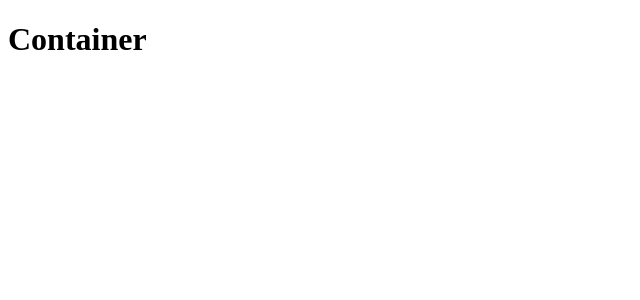
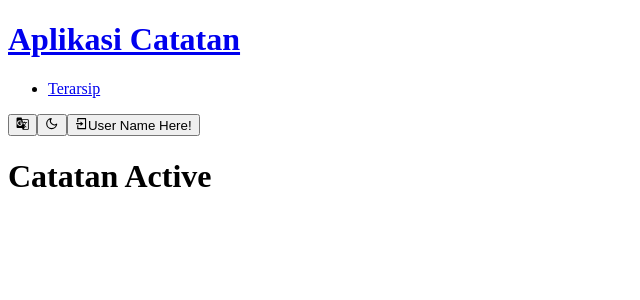
Before and after one commit to nandartika/personal-notes-v2, a React (Vite) app: page / in a window 1280 px wide. Shown: the top 300 px of the page, without its empty margins (0-640 px from the left). Built offline with nearby package versions, Linux system fonts and the light colour scheme; the HTML template or start-up script is replaced by a standard one.

Commit message:
add: create main container layout

```diff
--- a/package.json
+++ b/package.json
@@ -11,6 +11,7 @@
   "dependencies": {
     "react": "^18.2.0",
     "react-dom": "^18.2.0",
+    "react-icons": "^5.0.1",
     "react-router-dom": "^6.22.3"
   },
   "devDependencies": {
--- a/src/App.jsx
+++ b/src/App.jsx
@@ -1,15 +1,18 @@
 import React from 'react'
 import { Routes, Route } from 'react-router-dom'
+import MainContainer from './layouts/MainContainer'
 
 function App() {
-  return <Routes>
-    <Route path='/' element={<h1>Container</h1>}>
+  return (
+    <Routes>
+      <Route path='/' element={<MainContainer />}>
         <Route path='login' element={<h1>Login Page</h1>} />
         <Route path='sign-up' element={<h1>Sign Up Page</h1>} />
         <Route index path='/' element={<h1>Catatan Active</h1>} />
         <Route path='/archives' element={<h1>Catatan Archive</h1>} />
       </Route>
     </Routes>
+  )
 }
 
 export default App
--- /dev/null
+++ b/src/layouts/MainContainer.jsx
@@ -0,0 +1,17 @@
+import React from 'react'
+import NavigationApp from './NavigationApp'
+import { Outlet } from 'react-router-dom'
+
+function MainContainer() {
+  return (
+    <div className='app-container'>
+      <NavigationApp />
+
+      <main>
+        <Outlet />
+      </main>
+    </div>
+  )
+}
+
+export default MainContainer
--- /dev/null
+++ b/src/layouts/NavigationApp.jsx
@@ -0,0 +1,37 @@
+import React from 'react'
+import { MdGTranslate } from 'react-icons/md'
+import { FiMoon } from 'react-icons/fi'
+import { RiLoginBoxLine } from 'react-icons/ri'
+
+function NavigationApp() {
+  return (
+    <header>
+      <h1>
+        <a href='/'>Aplikasi Catatan</a>
+      </h1>
+
+      <nav className='navigation'>
+        <ul>
+          <li>
+            <a href='/archives'>Terarsip</a>
+          </li>
+        </ul>
+      </nav>
+
+      <button className='toggle-locale' type='button'>
+        <MdGTranslate />
+      </button>
+
+      <button className='toggle-theme' type='button'>
+        <FiMoon />
+      </button>
+
+      <button className='button-logout' type='button'>
+        <RiLoginBoxLine />
+        User Name Here!
+      </button>
+    </header>
+  )
+}
+
+export default NavigationApp
```
Also changed, not shown: 1 other file (tests, documents, lock files or other folders). Lines whose indentation alone changed are shown as unchanged.
